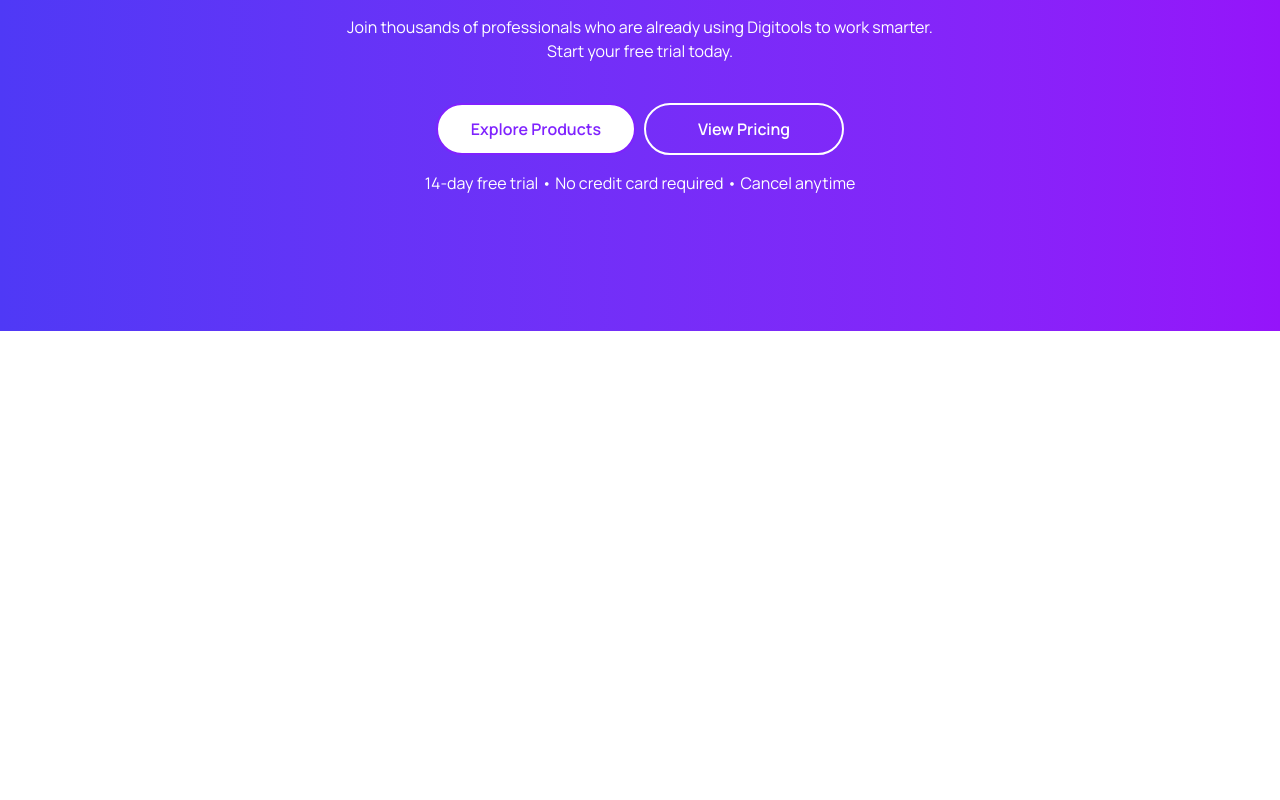
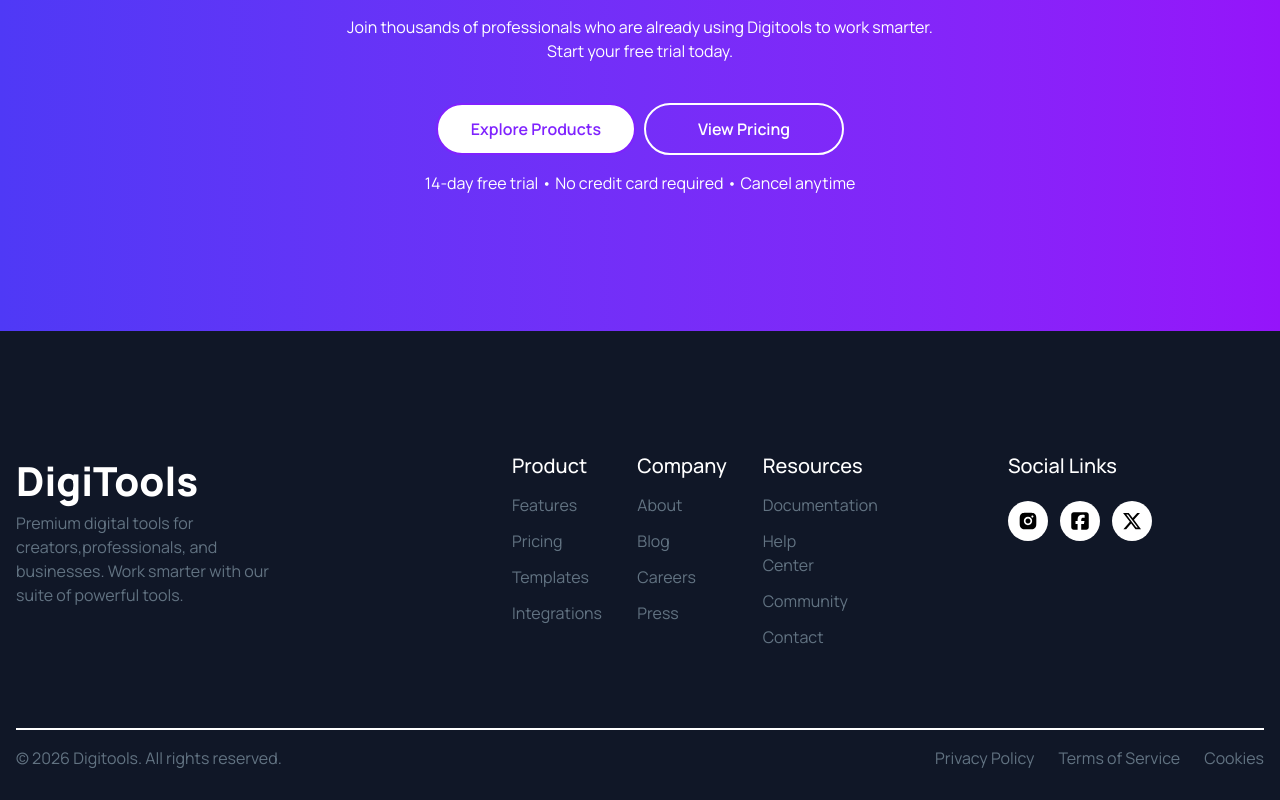
Before and after one commit to raju-rifat-295/digitools-platform, a React (Vite) app: page / in a window 1280 px wide. Shown: the part 4384-5184 px from the top of the page. Before the commit the page ends 4715 px from the top, so only its background shows below. Built offline with nearby package versions, Linux system fonts and the light colour scheme.

Commit message:
footer done

```diff
--- a/package.json
+++ b/package.json
@@ -14,6 +14,7 @@
     "lucide-react": "^1.3.0",
     "react": "^19.2.4",
     "react-dom": "^19.2.4",
+    "react-icons": "^5.6.0",
     "tailwindcss": "^4.2.2"
   },
   "devDependencies": {
--- a/src/App.jsx
+++ b/src/App.jsx
@@ -8,6 +8,7 @@
 import Steps from './components/Steps'
 import Pricing from './components/Pricing'
 import WorkFlow from './components/WorkFlow'
+import Footer from './Footer'
 
 const productsData = async () => {
   const res = await fetch('/productsData.json');
@@ -28,6 +29,7 @@
       <Steps></Steps>
       <Pricing></Pricing>
       <WorkFlow></WorkFlow>
+      <Footer></Footer>
     </>
   )
 }
--- /dev/null
+++ b/src/Footer.jsx
@@ -0,0 +1,67 @@
+import React from 'react';
+import { FaSquareFacebook, FaXTwitter } from 'react-icons/fa6';
+import { RiInstagramFill } from 'react-icons/ri';
+
+const Footer = () => {
+    return (
+        <div className='bg-[#101727] px-4'>
+            <div className='max-w-7xl mx-auto  pt-30 pb-7.5 text-[#627382]'>
+                <div className='items-start grid grid-cols-1 lg:grid-cols-3 text-[16px] text-center lg:text-left lg:gap-60'>
+                    <div className='flex items-center justify-center'>
+                        <div className='w-88 '>
+                            <h1 className='text-white font-extrabold text-[40px]'>DigiTools</h1>
+                            <p className='mt-1 md:mt-0'>Premium digital tools for creators,professionals, and businesses. Work smarter with our suite of powerful tools.</p>
+                        </div>
+                    </div>
+
+
+                    <div className='grid grid-cols-3 mt-10 lg:mt-0 md:gap-30'>
+                        <ul className='space-y-3'>
+                            <li className='text-[20px] font-medium text-white'>Product</li>
+                            <li><a href="">Features</a></li>
+                            <li><a href="">Pricing</a></li>
+                            <li><a href="">Templates</a></li>
+                            <li><a href="">Integrations</a></li>
+                        </ul>
+                        <ul className='space-y-3'>
+                            <li className='text-[20px] font-medium text-white'>Company</li>
+                            <li><a href="">About</a></li>
+                            <li><a href="">Blog</a></li>
+                            <li><a href="">Careers</a></li>
+                            <li><a href="">Press</a></li>
+                        </ul>
+                        <ul className='space-y-3'>
+                            <li className='text-[20px] font-medium text-white'>Resources</li>
+                            <li><a href="">Documentation</a></li>
+                            <li><a href="">Help Center</a></li>
+                            <li><a href="">Community</a></li>
+                            <li><a href="">Contact</a></li>
+                        </ul>
+                    </div>
+
+                    <div className='mt-20 lg:mt-0'>
+                        <p className='text-[20px] font-medium text-white'>Social Links</p>
+                        <div className='flex gap-10 md:gap-20 lg:gap-3 justify-center items-center mt-5 lg:justify-start lg:items-start'>
+                            <div className='p-2.5 bg-white rounded-full size-10 flex justify-center items-center'><RiInstagramFill className='size-5' style={{ color: 'black' }} /></div>
+                            <div className='p-2.5 bg-white rounded-full size-10 flex justify-center items-center'><FaSquareFacebook className='size-5' style={{ color: 'black' }} /></div>
+                            <div className='p-2.5 bg-white rounded-full size-10 flex justify-center items-center'><FaXTwitter className='size-5' style={{ color: 'black' }} /></div>
+                        </div>
+                    </div>
+                </div>
+
+                <div className="mt-20 divider h-[0.5px] before:bg-white after:bg-white"></div>
+
+                <div className='flex flex-col-reverse md:flex-row justify-between items-center'>
+                    <p className='mt-3 md:mt-0'>© 2026 Digitools. All rights reserved.</p>
+                    <div className='flex gap-6'>
+                        <p><a href="">Privacy Policy</a></p>
+                        <p><a href="">Terms of Service</a></p>
+                        <p><a href="">Cookies</a></p>
+                    </div>
+                </div>
+            </div>
+        </div>
+    );
+};
+
+export default Footer;
```
Also changed, not shown: 1 other file (tests, documents, lock files or other folders).
